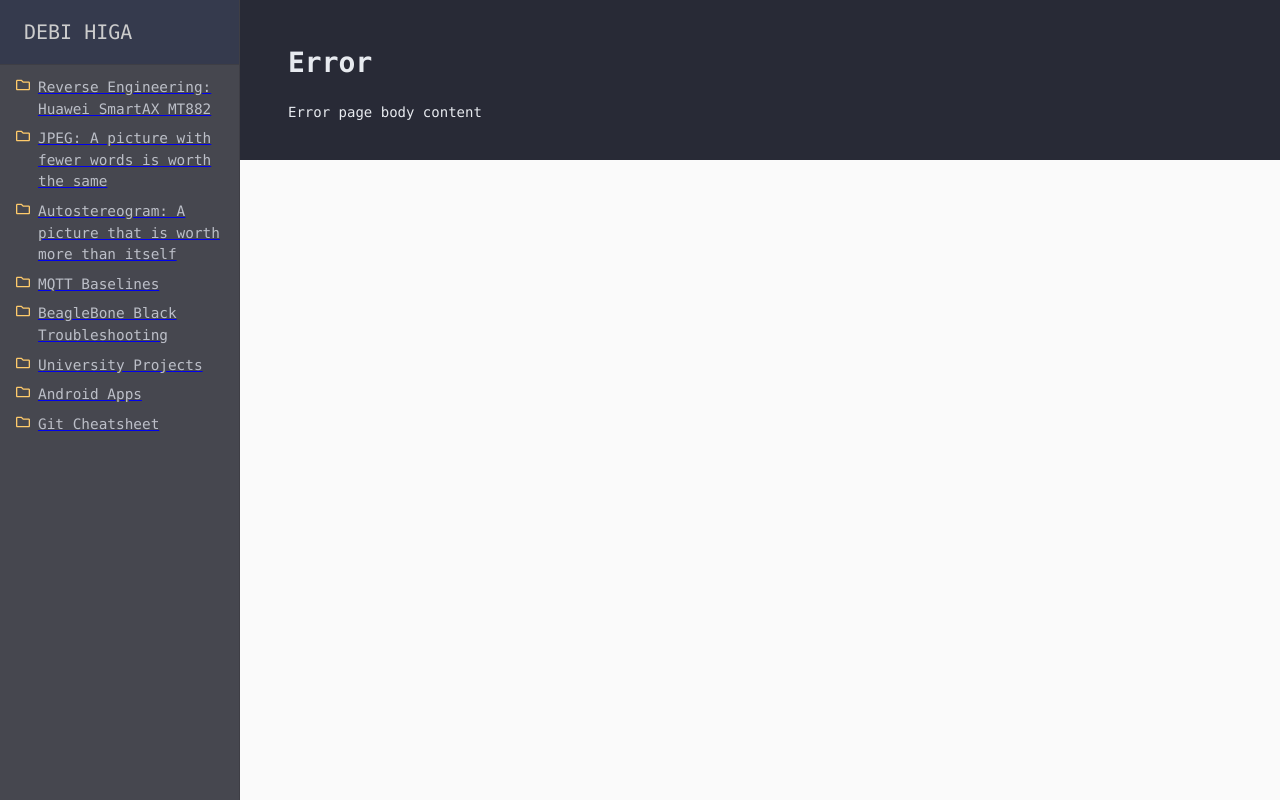
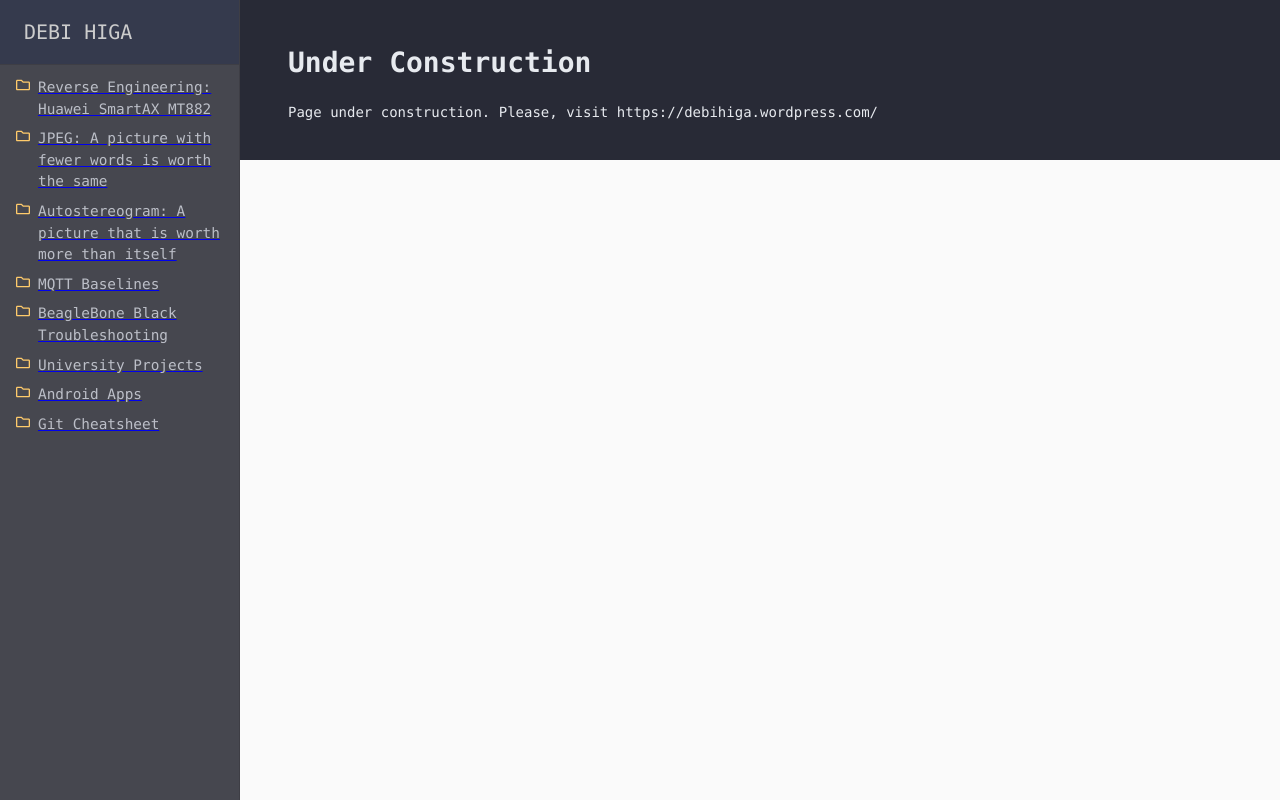
Before and after one commit to debihiga/debihiga.github.io, a React (Create React App) app: page /android-apps in a window 1280 px wide. Built offline with nearby package versions, Linux system fonts and the light colour scheme.

Commit message:
Implemented dynamic Router and Menu.

```diff
--- a/src/App.js
+++ b/src/App.js
@@ -2,12 +2,10 @@ import './App.css';
 
 import { BrowserRouter, Route, Switch } from 'react-router-dom';
 
-import Error from './pages/Error';
-import Home from './pages/Home';
 import Page from './components/Page';
 import React from 'react';
-import ReverseEngineeringHuaweiSmartAXMT882 from './pages/ReverseEngineeringHuaweiSmartAXMT882/ReverseEngineeringHuaweiSmartAXMT882';
 import Sample from './pages/Sample';
+import { pages } from './pages/Pages';
 
 function App(props) {
 
@@ -18,9 +16,10 @@ function App(props) {
          * https://www.codementor.io/@packt/using-the-link-and-navlink-components-to-navigate-to-a-route-rieqipp42
          */}
         <Switch>
-          <Route path="/" component={Sample} exact />
-          <Route path="/sample" component={Sample} />
-          <Route component={Error} />
+          {pages.map((page) => (
+            <Route key={page.name} component={page.component} path={page.path} />
+          ))}
+          <Route component={Sample} path="/sample" />
         </Switch>
       </Page>
     </BrowserRouter>
--- a/src/components/AppBarHidden.js
+++ b/src/components/AppBarHidden.js
@@ -6,7 +6,7 @@ import React from 'react';
 import Toolbar from '@material-ui/core/Toolbar';
 import Typography from '@material-ui/core/Typography';
 import { makeStyles } from '@material-ui/core/styles';
-import { title } from '../constants/Constants';
+import { title } from '../Constants';
 
 const useStyles = makeStyles((theme) => ({
   /** Title bar */
--- a/src/components/ButtonScrollTop.js
+++ b/src/components/ButtonScrollTop.js
@@ -2,7 +2,7 @@ import Fab from '@material-ui/core/Fab';
 import KeyboardArrowUpIcon from '@material-ui/icons/KeyboardArrowUp';
 import React from 'react';
 import Zoom from '@material-ui/core/Zoom';
-import { anchorScrollToTop } from '../constants/Constants';
+import { anchorScrollToTop } from '../Constants';
 import { makeStyles } from '@material-ui/core/styles';
 import useScrollTrigger from '@material-ui/core/useScrollTrigger';
 
--- a/src/components/DrawerResponsive.js
+++ b/src/components/DrawerResponsive.js
@@ -1,5 +1,4 @@
-import { BrowserRouter, Route, Switch } from 'react-router-dom';
-import { drawerWidth, title } from '../constants/Constants';
+import { drawerWidth, title } from '../Constants';
 import { makeStyles, useTheme } from '@material-ui/core/styles';
 
 import CssBaseline from '@material-ui/core/CssBaseline';
@@ -12,10 +11,10 @@ import ListItem from '@material-ui/core/ListItem';
 import ListItemText from '@material-ui/core/ListItemText';
 import { NavLink } from 'react-router-dom';
 import React from 'react';
-import ReverseEngineeringHuaweiSmartAXMT882 from '../pages/ReverseEngineeringHuaweiSmartAXMT882/ReverseEngineeringHuaweiSmartAXMT882';
 import { Toolbar } from '@material-ui/core';
 import Typography from '@material-ui/core/Typography';
 import { faFolder } from '@fortawesome/free-regular-svg-icons'
+import { pages } from '../pages/Pages';
 
 /** Drawer content */
 
@@ -24,14 +23,9 @@ const drawerContent = (
     <DrawerHeader />
     <Divider />
     <List>
-      <ListItem1 name={'Reverse Engineering: Huawei SmartAX MT882'} path={"/ReverseEngineeringHuaweiSmartAXMT882"} />
-      <ListItem1 name={'JPEG: A picture with fewer words is worth the same'} path={"/sample"} />
-      <ListItem1 name={'Autostereogram: A picture that is worth more than itself'} path={"/sample"} />
-      <ListItem1 name={'MQTT Baselines'} path={"/sample"} />
-      <ListItem1 name={'BeagleBone Black Troubleshooting'} path={"/sample"} />
-      <ListItem1 name={'University Projects'} path={"/sample"} />
-      <ListItem1 name={'Android Apps'} path={"/sample"} />
-      <ListItem1 name={'Git Cheatsheet'} path={"/sample"} />
+      {pages.map((page) => (
+        <ListItem1 key={page.name} name={page.name} path={page.path} />
+      ))}
     </List>
   </div>
 );
--- a/src/components/Page.js
+++ b/src/components/Page.js
@@ -5,7 +5,7 @@ import ButtonScrollTop from './ButtonScrollTop';
 import Container from '@material-ui/core/Container';
 import DrawerResponsive from './DrawerResponsive';
 import React from 'react';
-import { anchorScrollToTop } from '../constants/Constants';
+import { anchorScrollToTop } from '../Constants';
 
 const useStyles = makeStyles((theme) => ({
   root: {
--- /dev/null
+++ b/src/pages/Pages.js
@@ -0,0 +1,50 @@
+import { Route, Switch } from 'react-router-dom';
+
+import Error from './Error';
+import React from 'react';
+import Sample from './Sample';
+import UnderConstruction from './UnderConstruction';
+
+/** https://www.smartwebsolutions.org/replace-space-with-hyphen/ */
+export const pages = [
+  {
+    name: "Reverse Engineering: Huawei SmartAX MT882",
+    path: "/reverse-engineering-huawei-smartax-mt882",
+    component: UnderConstruction
+  },
+  {
+    name: "JPEG: A picture with fewer words is worth the same",
+    path: "/jpeg-a-picture-with-fewer-words-is-worth-the-same",
+    component: UnderConstruction
+  },
+  {
+    name: "Autostereogram: A picture that is worth more than itself",
+    path: "/autostereogram-a-picture-that-is-worth-more-than-itself",
+    component: UnderConstruction
+  },
+  {
+    name: "MQTT Baselines",
+    path: "/mqtt-baselines",
+    component: UnderConstruction
+  },
+  {
+    name: "BeagleBone Black Troubleshooting",
+    path: "/beaglebone-black-troubleshooting",
+    component: UnderConstruction
+  },
+  {
+    name: "University Projects",
+    path: "/university-projects",
+    component: UnderConstruction
+  },
+  {
+    name: "Android Apps",
+    path: "/android-apps",
+    component: UnderConstruction
+  },
+  {
+    name: "Git Cheatsheet",
+    path: "/git-cheatsheet",
+    component: UnderConstruction
+  },
+];
--- /dev/null
+++ b/src/pages/UnderConstruction.js
@@ -0,0 +1,12 @@
+import React from 'react';
+
+const UnderConstruction = () => {
+    return (
+       <div>
+          <h1>Under Construction</h1>
+           <p>Page under construction. Please, visit https://debihiga.wordpress.com/</p>
+       </div>
+    );
+}
+
+export default UnderConstruction;
```
Also changed, not shown: src/Constants.js (renamed from src/constants/Constants.js), src/Styles.js (renamed from src/styles/Styles.js).
